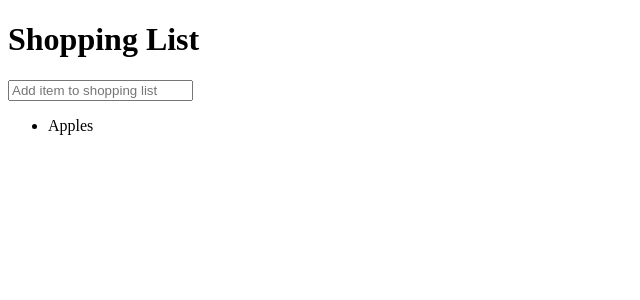
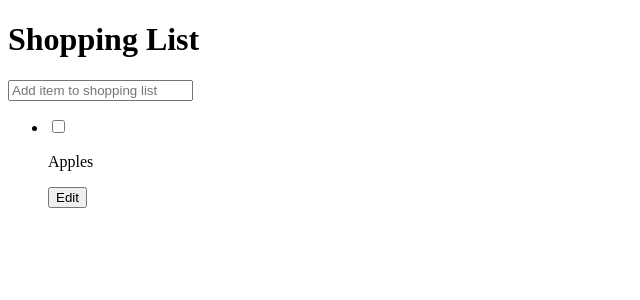
Before and after one commit to Sam-Melius/Shopping-enhanced, a React app: page / in a window 1280 px wide. Shown: the top 300 px of the page, without its empty margins (0-640 px from the left). Built offline with nearby package versions, Linux system fonts and the light colour scheme.

Commit message:
added update functionality

```diff
--- a/src/components/Item/Item.jsx
+++ b/src/components/Item/Item.jsx
@@ -1,13 +1,56 @@
 import { useState } from 'react';
 
-export default function Item({ item }) {
+export default function Item({ item, onUpdate }) {
+  const [editing, setEditing] = useState(false);
 
   let content;
-  content = (
-      <p>{item.text}</p> )
+
+  if (editing) {
+    content = (
+        <form
+    onSubmit={(event) => {
+      event.preventDefault();
+      setEditing(false);
+    }}
+  >
+   <input
+          value={item.text}
+          aria-label='Edit'
+          onChange={(e) => {
+              onUpdate({
+                  ...item, text: e.target.value,
+              });
+          }}
+          />
+          <button type='submit' aria-label='Save'>
+              Save
+              </button>
+  </form>
+    );
+  } else {
+      content = (
+          <>
+          <p style={{ textDecoration: item.bought ? 'line-through' : null }}>{item.text}</p>
+          <button
+            type='button'
+            onClick={() => setEditing(true)}
+            aria-label={`Edit ${item.text}`}>Edit</button>
+          </>
+      );
+  }
 
   return (
     <div>
+    <input
+        type='checkbox'
+        checked={item.bought}
+        onChange={(e) => {
+            onUpdate({
+                ...item,
+                bought: e.target.checked,
+            });
+        }}
+        />
     {content}
     </div>
   )
--- a/src/context/ItemProvider.jsx
+++ b/src/context/ItemProvider.jsx
@@ -10,6 +10,16 @@ const itemReducer = (state, action) => {
                 { id: Date.now(), text: action.payload.text, bought: false },
                 ...state,
             ];
+        case 'UPDATE_ITEM':
+            return state.map((item) => {
+                if (item.id === action.payload.item.id) {
+                    const { bought, text } = action.payload.item;
+
+                return {
+                    ...item, bought, text,
+                };
+                }
+            })
         return item;
     }
 }
@@ -23,9 +33,13 @@ export default function ItemProvider({ children }) {
     dispatch({ type: 'ADD_ITEM', payload: { text } });
   };
 
+  const handleUpdateItem = (item) => {
+      dispatch({ type: 'UPDATE_ITEM', payload: { item } });
+  };
+
   return (
     <ItemContext.Provider
-        value={{ items, handleAddItem }} >
+        value={{ items, handleAddItem, handleUpdateItem }} >
             {children}
         </ItemContext.Provider>
   );
--- a/src/views/Shopping/List.jsx
+++ b/src/views/Shopping/List.jsx
@@ -5,7 +5,7 @@ import { useItems } from '../../context/ItemProvider';
 
 export default function List() {
   const [newItem, setNewItem] = useState('');
-  const { items, handleAddItem } = useItems();
+  const { items, handleAddItem, handleUpdateItem } = useItems();
 
   const handleSubmit = (e) => {
       e.prevent.default();
@@ -28,7 +28,8 @@ export default function List() {
         {items.map((item) => (
            <li key={item.id}>
                <Item
-                  item={item} />
+                  item={item}
+                  onUpdate={handleUpdateItem} />
 
            </li>
         ))}
```
